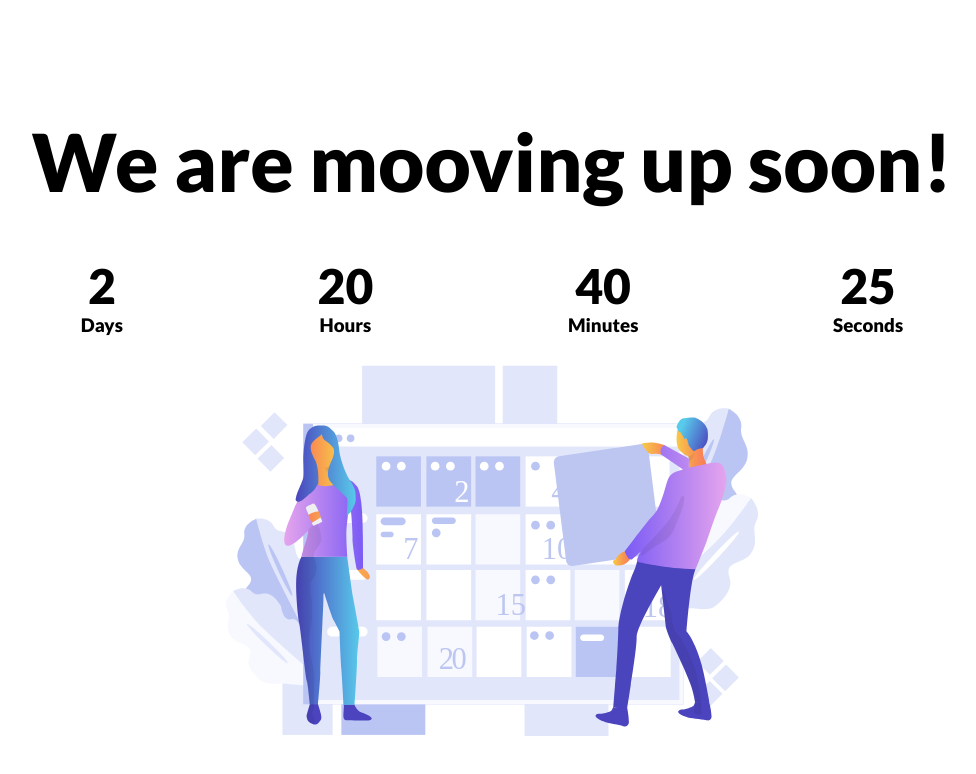
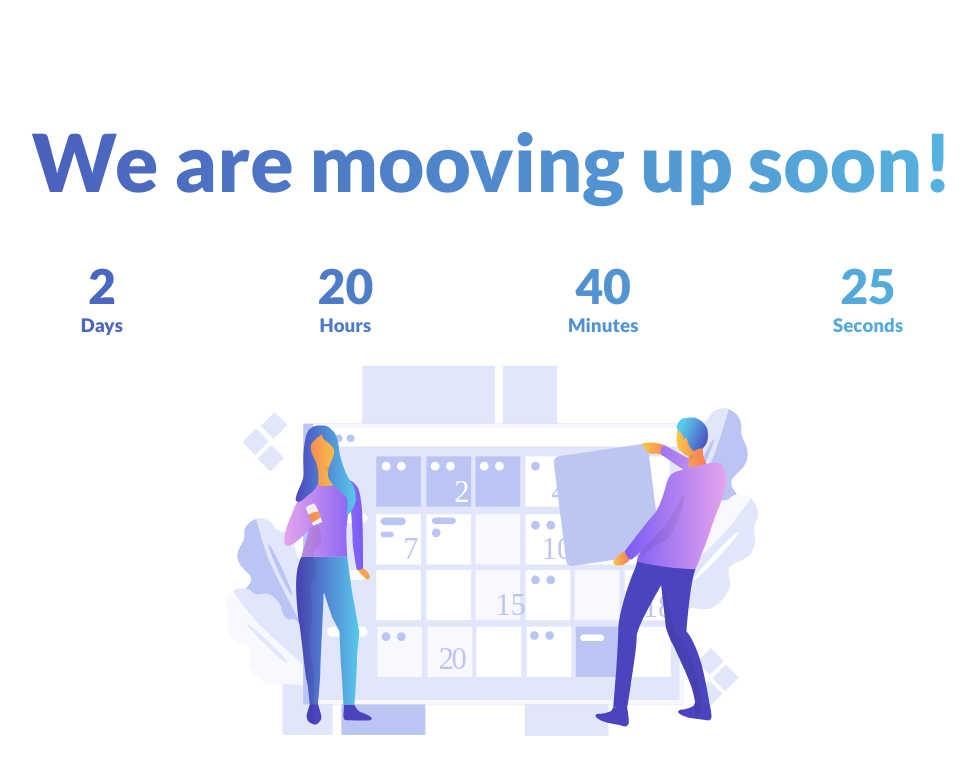
Before and after one commit to r-courtesy/JavaScriptCountdown, a plain HTML site: page index.html in a window 1280 px wide. Shown: the whole page, without its empty margins (148-1124 px from the left). Drawn offline with Linux system fonts and the light colour scheme.

Commit message:
Design Fixes
Major design fixes;

```diff
--- a/assets/styles/style.css
+++ b/assets/styles/style.css
@@ -20,6 +20,9 @@ h2 {
     flex-direction: column;
     align-items: center;
     justify-content: center;
+    background: linear-gradient(to right, #4851b5, #58c2e5);
+    -webkit-background-clip: text;
+    -webkit-text-fill-color: transparent;
 }
 
 .countdown {
--- a/index.html
+++ b/index.html
@@ -7,7 +7,7 @@
     <link rel="preconnect" href="https://fonts.gstatic.com">
     <link href="https://fonts.googleapis.com/css2?family=Lato:wght@400;900&display=swap" rel="stylesheet">
     <link rel="stylesheet" href="./assets/styles/style.css">
-    <title>Document</title>
+    <title>Finally New Home</title>
 </head>
 <body>
     <main class="coming-soon">
```
